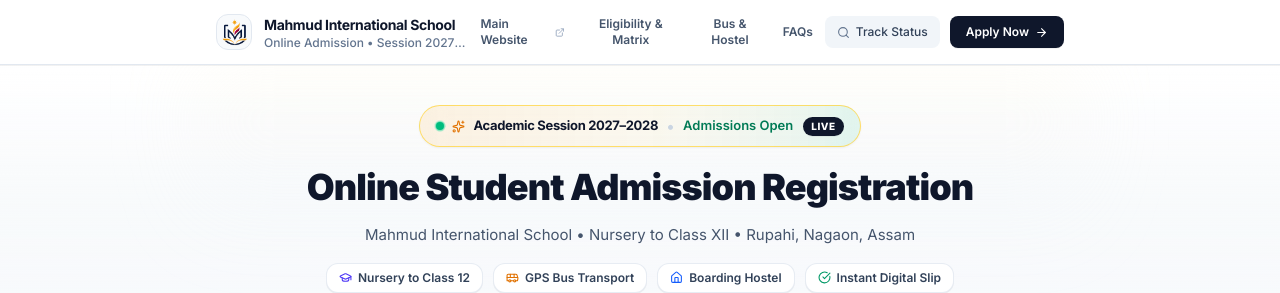
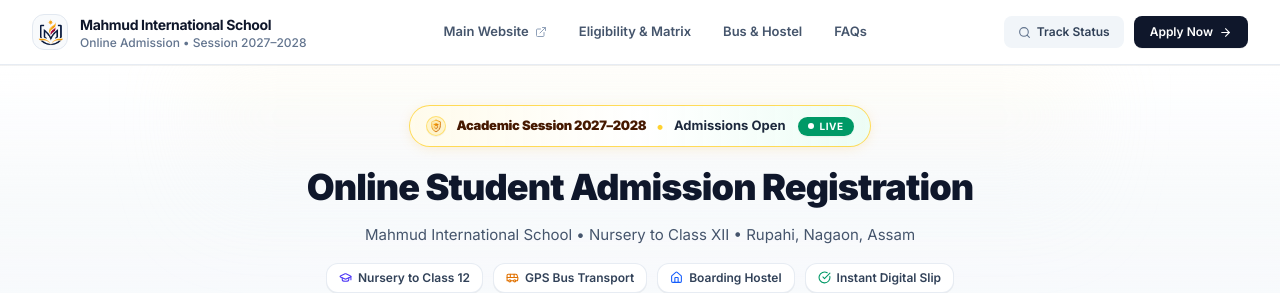
Before and after one commit to mahmudedufoundation/Mahmud-School-Admission-Web, a Next.js app: page / in a window 1280 px wide. Shown: the top 293 px of the page. Built offline with nearby package versions, Linux system fonts and the light colour scheme; no server answers; the database is empty.

Commit message:
fix: resolve navbar navigation text wrapping and replace session 3-star icon with royal crest emblem

```diff
--- a/components/AdmissionFooter.jsx
+++ b/components/AdmissionFooter.jsx
@@ -24,7 +24,7 @@
 
   return (
     <footer className="w-full mt-10 sm:mt-16 border-t border-slate-200 bg-white pt-10 sm:pt-14 pb-8 text-slate-600">
-      <div className="max-w-4xl mx-auto px-4 sm:px-6">
+      <div className="max-w-6xl mx-auto px-4 sm:px-6 lg:px-8">
         {/* Main 4-Column Grid */}
         <div className="grid grid-cols-1 sm:grid-cols-2 lg:grid-cols-4 gap-8 pb-10 border-b border-slate-100">
           {/* Col 1: School Identity */}
--- a/components/AdmissionHero.jsx
+++ b/components/AdmissionHero.jsx
@@ -1,33 +1,96 @@
 "use client";
 
 import React from "react";
-import { Sparkles, CheckCircle, Bus, Home, GraduationCap, ShieldCheck } from "lucide-react";
+import { CheckCircle, Bus, Home, GraduationCap } from "lucide-react";
+
+// Custom Handcrafted Academic Crest Emblem Icon (Replaces standard 3-star icon)
+function AcademicCrestIcon({ className = "w-4 h-4" }) {
+  return (
+    <svg
+      viewBox="0 0 24 24"
+      fill="none"
+      xmlns="http://www.w3.org/2000/svg"
+      className={className}
+      aria-hidden="true"
+    >
+      <defs>
+        <linearGradient id="crestGoldGradient" x1="0%" y1="0%" x2="100%" y2="100%">
+          <stop offset="0%" stopColor="#FDE68A" />
+          <stop offset="35%" stopColor="#F59E0B" />
+          <stop offset="70%" stopColor="#D97706" />
+          <stop offset="100%" stopColor="#92400E" />
+        </linearGradient>
+        <linearGradient id="crestInnerGlow" x1="50%" y1="0%" x2="50%" y2="100%">
+          <stop offset="0%" stopColor="#FEF3C7" stopOpacity="0.8" />
+          <stop offset="100%" stopColor="#F59E0B" stopOpacity="0.15" />
+        </linearGradient>
+      </defs>
+      {/* Outer Royal Shield */}
+      <path
+        d="M12 2L4.5 4.8V11.5C4.5 16.2 7.7 20.6 12 22C16.3 20.6 19.5 16.2 19.5 11.5V4.8L12 2Z"
+        fill="url(#crestInnerGlow)"
+        stroke="url(#crestGoldGradient)"
+        strokeWidth="1.5"
+        strokeLinecap="round"
+        strokeLinejoin="round"
+      />
+      {/* Embossed Graduation Cap Motif */}
+      <path
+        d="M12 7L7 9.5L12 12L17 9.5L12 7Z"
+        fill="url(#crestGoldGradient)"
+      />
+      <path
+        d="M9.5 11.2V14.2C9.5 15.2 10.6 16.2 12 16.2C13.4 16.2 14.5 15.2 14.5 14.2V11.2"
+        stroke="url(#crestGoldGradient)"
+        strokeWidth="1.3"
+        strokeLinecap="round"
+      />
+      {/* Tassel line */}
+      <path
+        d="M16.5 10.2V14"
+        stroke="url(#crestGoldGradient)"
+        strokeWidth="1.1"
+        strokeLinecap="round"
+      />
+    </svg>
+  );
+}
 
 export default function AdmissionHero({ onScrollToForm }) {
   return (
     <section className="relative w-full pt-6 pb-6 sm:pt-10 sm:pb-10 bg-gradient-to-b from-white via-slate-50/70 to-[#f8fafc] border-b border-slate-200/60 overflow-hidden text-center">
       {/* Subtle Ambient Glow */}
-      <div className="absolute top-0 left-1/2 -translate-x-1/2 w-full max-w-4xl h-44 bg-gradient-to-b from-amber-100/20 via-indigo-50/15 to-transparent blur-2xl pointer-events-none -z-0" />
+      <div className="absolute top-0 left-1/2 -translate-x-1/2 w-full max-w-4xl h-44 bg-gradient-to-b from-amber-100/25 via-indigo-50/15 to-transparent blur-2xl pointer-events-none -z-0" />
 
       <div className="relative z-10 max-w-4xl mx-auto px-4 sm:px-6">
-        {/* Improved Prestigious Session Badge */}
-        <div className="inline-flex items-center gap-2 px-3.5 py-1.5 sm:px-4 sm:py-2 rounded-full bg-gradient-to-r from-amber-500/10 via-amber-400/5 to-emerald-500/10 border border-amber-300/70 shadow-xs backdrop-blur-md mb-3 sm:mb-4 transition-all duration-200 hover:border-amber-400 hover:shadow-sm">
-          <span className="relative flex h-2 w-2 shrink-0">
-            <span className="animate-ping absolute inline-flex h-full w-full rounded-full bg-emerald-400 opacity-75"></span>
-            <span className="relative inline-flex rounded-full h-2 w-2 bg-emerald-500"></span>
-          </span>
-          <Sparkles size={13} className="text-amber-600 shrink-0" />
-          <span className="text-xs sm:text-[13px] font-bold text-slate-900 tracking-tight">
+        {/* Ultra-Premium Session Badge with Custom Crest Icon */}
+        <div className="inline-flex items-center gap-2 sm:gap-2.5 px-3.5 py-1.5 sm:px-4 sm:py-2 rounded-full bg-gradient-to-r from-amber-50/95 via-white to-emerald-50/95 border border-amber-300/80 shadow-[0_2px_14px_-3px_rgba(245,158,11,0.22)] backdrop-blur-md mb-3 sm:mb-4 transition-all duration-300 hover:border-amber-400 hover:shadow-[0_4px_18px_-2px_rgba(245,158,11,0.32)] hover:scale-[1.01]">
+          {/* Custom Crest Emblem */}
+          <div className="w-5 h-5 rounded-full bg-amber-100/80 border border-amber-300/60 flex items-center justify-center shrink-0 shadow-2xs">
+            <AcademicCrestIcon className="w-3.5 h-3.5" />
+          </div>
+
+          {/* Session Title */}
+          <span className="text-xs sm:text-[13px] font-black text-amber-950 tracking-tight whitespace-nowrap">
             Academic Session 2027–2028
           </span>
-          <span className="text-slate-300 hidden sm:inline">•</span>
-          <span className="text-xs sm:text-[13px] text-emerald-700 font-semibold hidden sm:inline">
+
+          <span className="text-amber-300 font-bold hidden sm:inline select-none">•</span>
+
+          <span className="text-xs sm:text-[13px] text-slate-800 font-bold hidden sm:inline whitespace-nowrap">
             Admissions Open
           </span>
-          <span className="px-2 py-0.5 rounded-full text-[10px] font-extrabold uppercase tracking-wider bg-slate-900 text-white ml-0.5 shadow-2xs">
-            Live
+
+          {/* Live Pulsing Status Pill */}
+          <span className="inline-flex items-center gap-1.5 px-2.5 py-0.5 rounded-full text-[10px] font-bold uppercase tracking-wider bg-emerald-600 text-white shadow-xs ml-0.5 whitespace-nowrap shrink-0">
+            <span className="relative flex h-1.5 w-1.5">
+              <span className="animate-ping absolute inline-flex h-full w-full rounded-full bg-white opacity-80"></span>
+              <span className="relative inline-flex rounded-full h-1.5 w-1.5 bg-white"></span>
+            </span>
+            <span>Live</span>
           </span>
         </div>
+
 
         {/* Clean, Prestigious Heading */}
         <h1 className="text-xl sm:text-3xl md:text-4xl font-black text-slate-900 tracking-tight leading-tight sm:leading-snug max-w-2xl mx-auto">
--- a/components/AdmissionNavbar.jsx
+++ b/components/AdmissionNavbar.jsx
@@ -40,10 +40,10 @@
   };
 
   return (
-    <header className="sticky top-0 z-50 w-full bg-white/95 backdrop-blur-md border-b border-slate-200 shadow-2xs">
-      <div className="max-w-4xl mx-auto px-4 sm:px-6 h-14 sm:h-16 flex items-center justify-between gap-3">
+    <header className="sticky top-0 z-50 w-full bg-white/95 backdrop-blur-md border-b border-slate-200/80 shadow-2xs">
+      <div className="max-w-7xl mx-auto px-4 sm:px-6 lg:px-8 h-15 sm:h-16 flex items-center justify-between gap-4">
         {/* School Logo & Title */}
-        <Link href="/" className="flex items-center gap-2.5 sm:gap-3 min-w-0 group cursor-pointer">
+        <Link href="/" className="flex items-center gap-2.5 sm:gap-3 shrink-0 group cursor-pointer">
           <div className="w-8 h-8 sm:w-9 sm:h-9 rounded-xl bg-slate-50 border border-slate-200 p-0.5 flex items-center justify-center shrink-0 group-hover:border-slate-300 transition-colors">
             <img
               src="/images/logo.png"
@@ -51,68 +51,68 @@
               className="w-full h-full object-contain"
             />
           </div>
-          <div className="min-w-0">
-            <span className="font-bold text-xs sm:text-sm text-slate-900 tracking-tight truncate block group-hover:text-slate-800">
+          <div className="shrink-0">
+            <span className="font-bold text-xs sm:text-sm text-slate-900 tracking-tight whitespace-nowrap block group-hover:text-slate-800">
               Mahmud International School
             </span>
-            <span className="text-[10px] sm:text-xs text-slate-500 font-medium truncate block leading-none mt-0.5">
-              Online Admission • Session 2027-2028
+            <span className="text-[10px] sm:text-xs text-slate-500 font-medium whitespace-nowrap block leading-none mt-0.5">
+              Online Admission • Session 2027–2028
             </span>
           </div>
         </Link>
 
         {/* Desktop Navigation Links */}
-        <nav className="hidden lg:flex items-center gap-5 text-xs font-semibold text-slate-600">
+        <nav className="hidden lg:flex items-center gap-6 xl:gap-8 text-xs sm:text-[13px] font-semibold text-slate-600">
           <a
             href="https://www.misrupahi.com/"
             target="_blank"
             rel="noopener noreferrer"
-            className="hover:text-slate-900 transition-colors flex items-center gap-1 group py-1"
+            className="hover:text-slate-900 transition-colors inline-flex items-center gap-1.5 group py-1.5 whitespace-nowrap"
           >
             <span>Main Website</span>
-            <ExternalLink size={11} className="text-slate-400 group-hover:text-slate-600 transition-colors" />
+            <ExternalLink size={12} className="text-slate-400 group-hover:text-slate-600 transition-colors" />
           </a>
           <button
             type="button"
             onClick={handleScrollToFaq}
-            className="hover:text-slate-900 transition-colors cursor-pointer py-1"
+            className="hover:text-slate-900 transition-colors cursor-pointer py-1.5 whitespace-nowrap"
           >
             Eligibility & Matrix
           </button>
           <button
             type="button"
             onClick={handleScrollToFaq}
-            className="hover:text-slate-900 transition-colors cursor-pointer py-1"
+            className="hover:text-slate-900 transition-colors cursor-pointer py-1.5 whitespace-nowrap"
           >
             Bus & Hostel
           </button>
           <button
             type="button"
             onClick={handleScrollToFaq}
-            className="hover:text-slate-900 transition-colors cursor-pointer py-1"
+            className="hover:text-slate-900 transition-colors cursor-pointer py-1.5 whitespace-nowrap"
           >
             FAQs
           </button>
         </nav>
 
         {/* Action Controls */}
-        <div className="flex items-center gap-1.5 sm:gap-2.5 shrink-0">
+        <div className="flex items-center gap-2 sm:gap-2.5 shrink-0">
           {onOpenTracker && (
             <button
               type="button"
               onClick={onOpenTracker}
-              className="flex items-center gap-1.5 px-2.5 py-1.5 sm:px-3 sm:py-2 rounded-lg text-xs font-medium text-slate-700 bg-slate-100 hover:bg-slate-200 transition-colors cursor-pointer"
+              className="flex items-center gap-1.5 px-3 py-1.5 sm:px-3.5 sm:py-2 rounded-lg text-xs font-semibold text-slate-700 bg-slate-100 hover:bg-slate-200 transition-colors cursor-pointer whitespace-nowrap shrink-0"
             >
               <Search size={13} className="text-slate-500" />
-              <span className="hidden sm:inline text-xs">Track Status</span>
-              <span className="sm:hidden text-xs">Track</span>
+              <span className="hidden sm:inline text-xs font-semibold">Track Status</span>
+              <span className="sm:hidden text-xs font-semibold">Track</span>
             </button>
           )}
 
           <button
             type="button"
             onClick={handleApplyClick}
-            className="flex items-center gap-1.5 px-3 py-1.5 sm:px-4 sm:py-2 rounded-lg text-xs font-semibold bg-slate-900 hover:bg-slate-800 text-white transition-colors cursor-pointer shadow-2xs"
+            className="flex items-center gap-1.5 px-3.5 py-1.5 sm:px-4 sm:py-2 rounded-lg text-xs font-semibold bg-slate-900 hover:bg-slate-800 text-white transition-colors cursor-pointer shadow-2xs whitespace-nowrap shrink-0"
           >
             <span>Apply Now</span>
             <ArrowRight size={13} />
@@ -123,7 +123,7 @@
             type="button"
             onClick={() => setMobileMenuOpen(!mobileMenuOpen)}
             aria-label="Toggle Navigation Menu"
-            className="lg:hidden p-1.5 rounded-lg text-slate-600 hover:text-slate-900 hover:bg-slate-100 transition-colors cursor-pointer"
+            className="lg:hidden p-1.5 rounded-lg text-slate-600 hover:text-slate-900 hover:bg-slate-100 transition-colors cursor-pointer shrink-0"
           >
             {mobileMenuOpen ? <X size={20} /> : <Menu size={20} />}
           </button>
```
